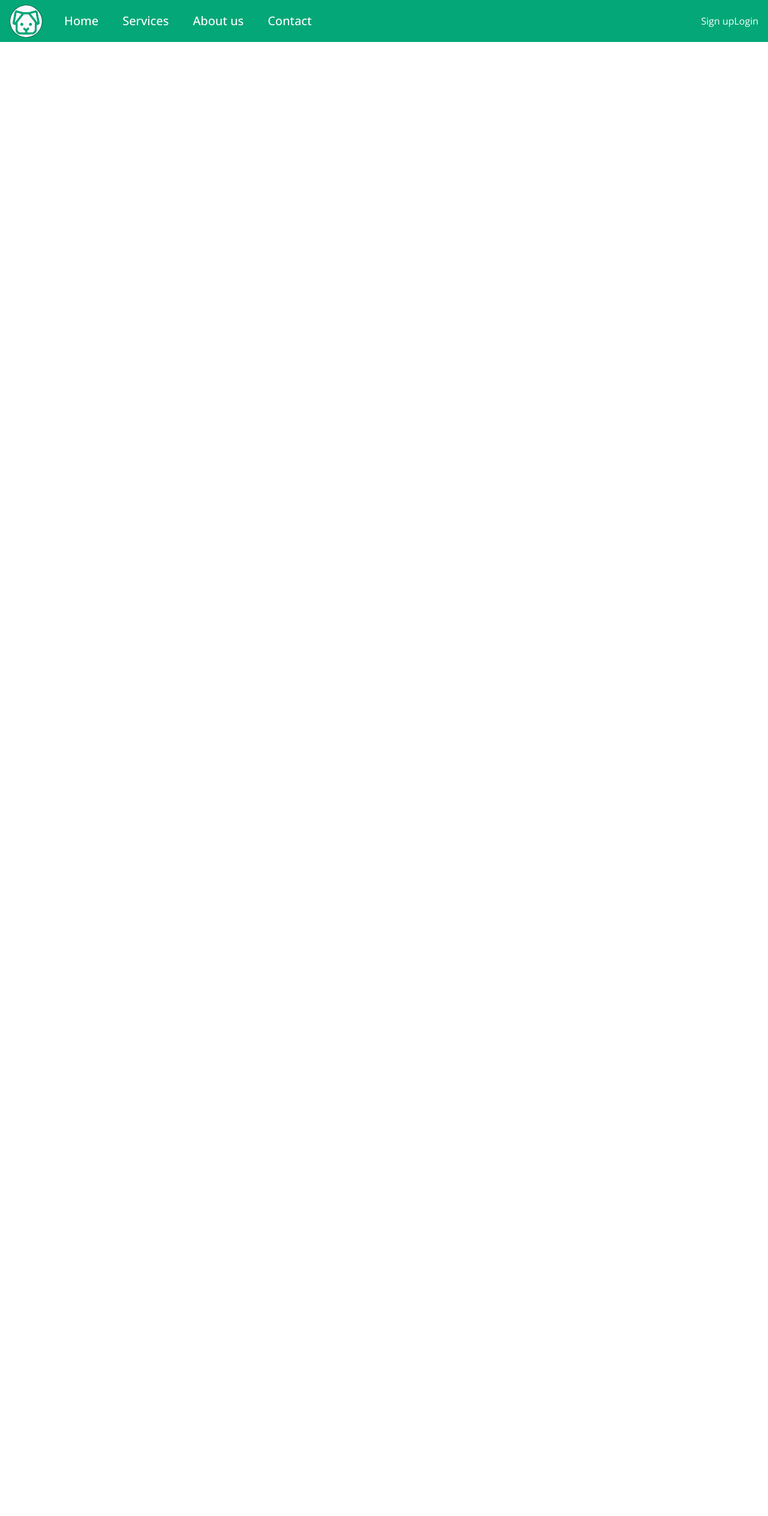
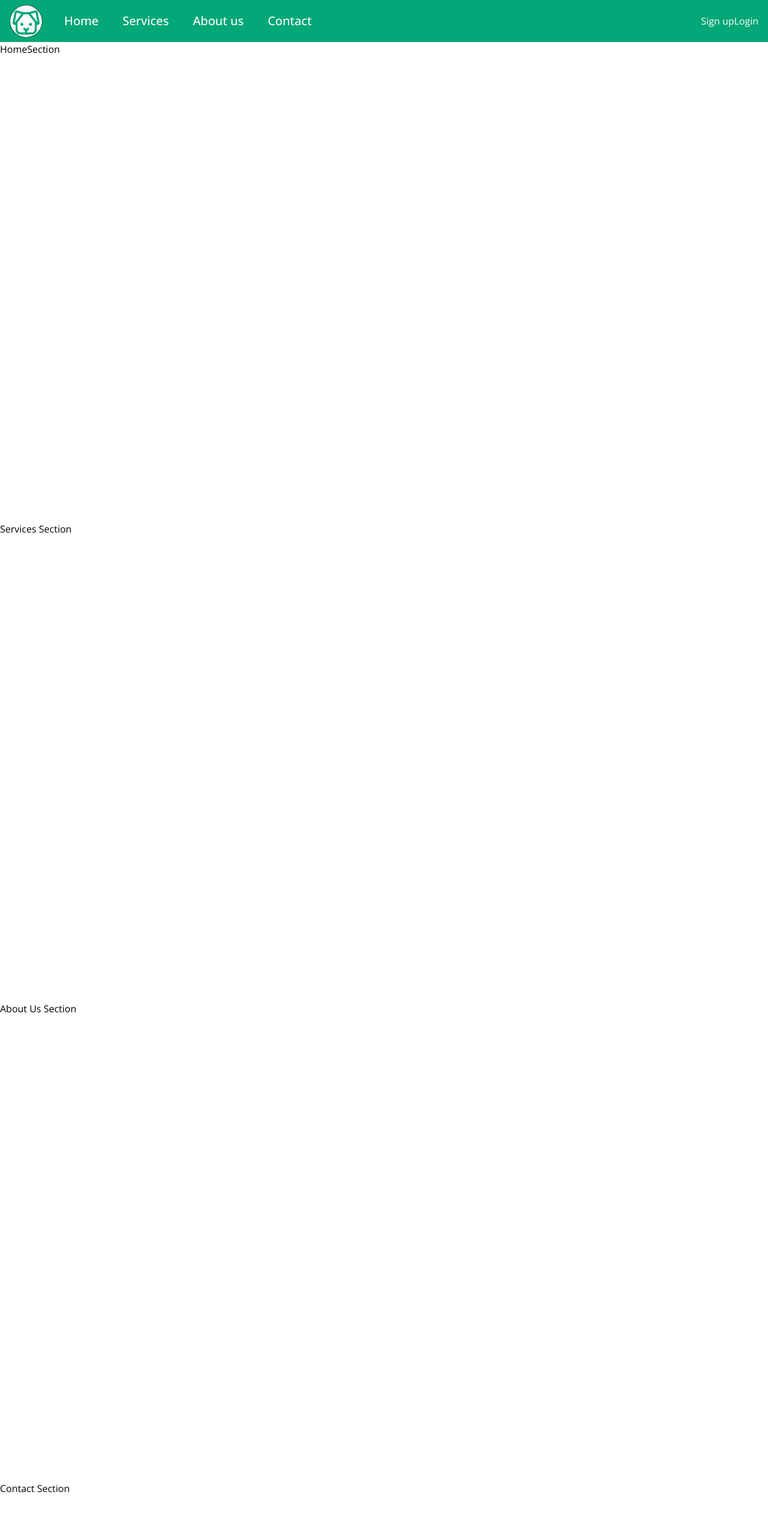
Before and after one commit to ProfessorKT/homepetguardians, a Next.js app: page / in a window 1280 px wide. Shown: the top 2528 px of the page at 60% size. Before the commit the page ends 800 px from the top, so only its background shows below. Built offline with nearby package versions, Linux system fonts and the light colour scheme.

Commit message:
prepared for mulitbranching

```diff
--- a/src/components/AboutUsSection.jsx
+++ b/src/components/AboutUsSection.jsx
@@ -1,5 +1,9 @@
 import React from "react";
 
 export default function AboutUsSection() {
-  return <section id="about-us" className=""></section>;
+  return (
+    <section id="about-us" className="w-full h-screen">
+      About Us Section
+    </section>
+  );
 }
--- a/src/components/ContactSection.jsx
+++ b/src/components/ContactSection.jsx
@@ -1,5 +1,9 @@
 import React from "react";
 
 export default function ContactSection() {
-  return <section id="contact" className=""></section>;
+  return (
+    <section id="contact" className="w-full h-screen">
+      Contact Section
+    </section>
+  );
 }
--- /dev/null
+++ b/src/components/Footer.jsx
@@ -0,0 +1,11 @@
+import React from "react";
+// replace with the correct path to your CSS module
+
+export default function Footer() {
+  return (
+    // replace with correct footer height
+    <section id="footer" className="w-full h-screen">
+      Footer
+    </section>
+  );
+}
--- a/src/components/HomeSection.jsx
+++ b/src/components/HomeSection.jsx
@@ -2,5 +2,9 @@ import React from "react";
 // replace with the correct path to your CSS module
 
 export default function HomeSection() {
-  return <section id="home" className=""></section>;
+  return (
+    <section id="home" className="w-full h-screen">
+      HomeSection
+    </section>
+  );
 }
--- a/src/components/Navbar.jsx
+++ b/src/components/Navbar.jsx
@@ -248,14 +248,15 @@ const mobileLinkVars = {
 const MobileNavLink = ({ title, href }) => {
   return (
     <motion.div variants={mobileLinkVars} className="text-5xl uppercase ">
-      <LinkScroll
+      <Link
         to={href}
         smooth={true}
         duration={500}
+        href={href}
         className="cursor-pointer"
       >
         {title}
-      </LinkScroll>
+      </Link>
     </motion.div>
   );
 };
--- a/src/components/ServicesSection.jsx
+++ b/src/components/ServicesSection.jsx
@@ -1,5 +1,9 @@
 import React from "react";
 
 export default function ServicesSection() {
-  return <section id="services" className=""></section>;
+  return (
+    <section id="services" className="w-full h-screen">
+      Services Section
+    </section>
+  );
 }
--- a/src/pages/index.jsx
+++ b/src/pages/index.jsx
@@ -1,6 +1,19 @@
 import React from "react";
 import RootLayout from "../app/layout.jsx"; // replace with the correct path to your layout.js file
+import HomeSection from "@/components/HomeSection.jsx";
+import ServicesSection from "@/components/ServicesSection.jsx";
+import AboutUsSection from "@/components/AboutUsSection.jsx";
+import ContactSection from "@/components/ContactSection.jsx";
+import Footer from "@/components/Footer.jsx";
 
 export default function Home() {
-  return <RootLayout></RootLayout>;
+  return (
+    <RootLayout>
+      <HomeSection />
+      <ServicesSection />
+      <AboutUsSection />
+      <ContactSection />
+      <Footer />
+    </RootLayout>
+  );
 }
```
